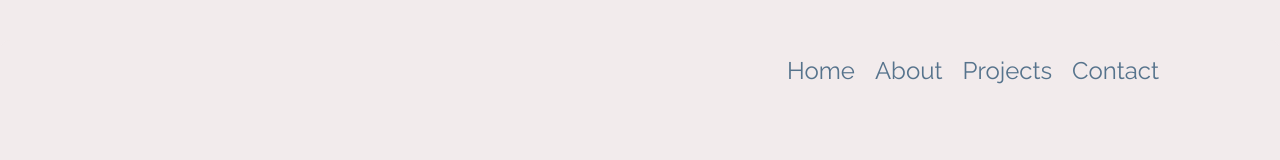
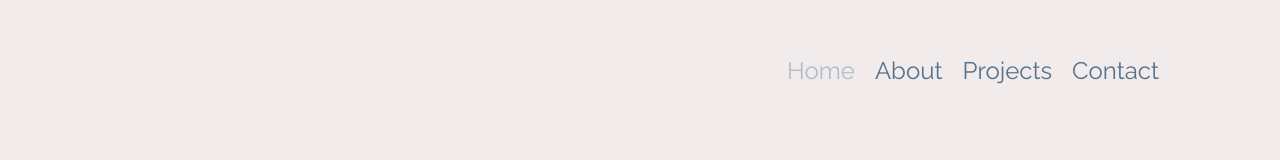
Before and after one commit to mmeii/react-portfolio, a React (Create React App) app: page / in a window 1280 px wide. Shown: the top 160 px of the page. Built offline with nearby package versions, Linux system fonts and the light colour scheme; a web font is replaced by a local one.

Commit message:
fix routes on home page

```diff
--- a/src/App.js
+++ b/src/App.js
@@ -16,6 +16,7 @@ function App() {
         <Navbar />
         <Switch>
           <Route exact path="/" component={Home} />
+          <Route exact path="/react-portfolio" component={Home} />
           <Route exact path="/about" component={About} />
           <Route exact path="/projects" component={Projects} />
           <Route exact path="/contact" component={Contact} />
--- a/src/components/Navbar/index.js
+++ b/src/components/Navbar/index.js
@@ -49,9 +49,9 @@ const NavBar = () => {
                     <ul style={{ left: open ? "0" : "-100vw" }}>
                         <li>
                             <Link
-                                to="/react-portfolio"
+                                to="/"
                                 onClick={handleClose}
-                                style={{ color: location.pathname === "/react-portfolio" && "#afbdc9" }}
+                                style={{ color: location.pathname === "/" && "#afbdc9" }}
                             >
                                 Home
                             </Link>
```
